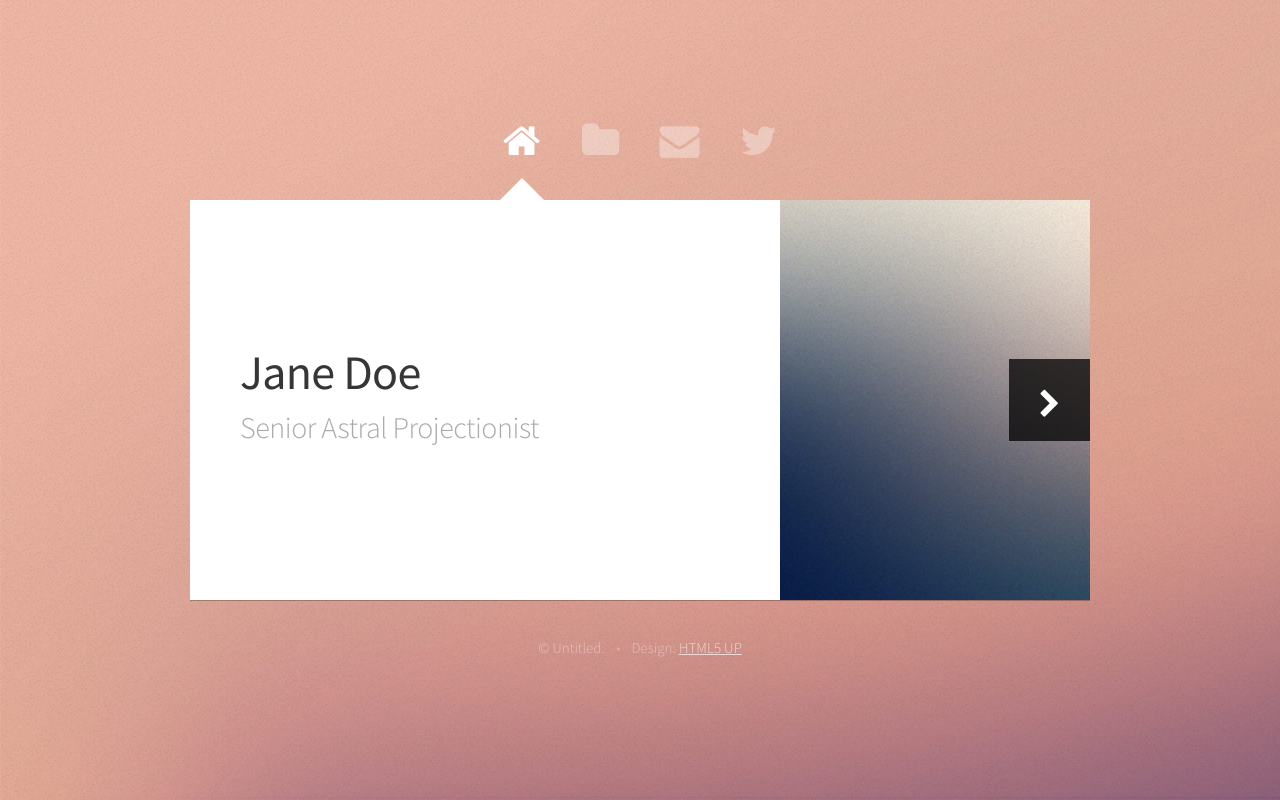
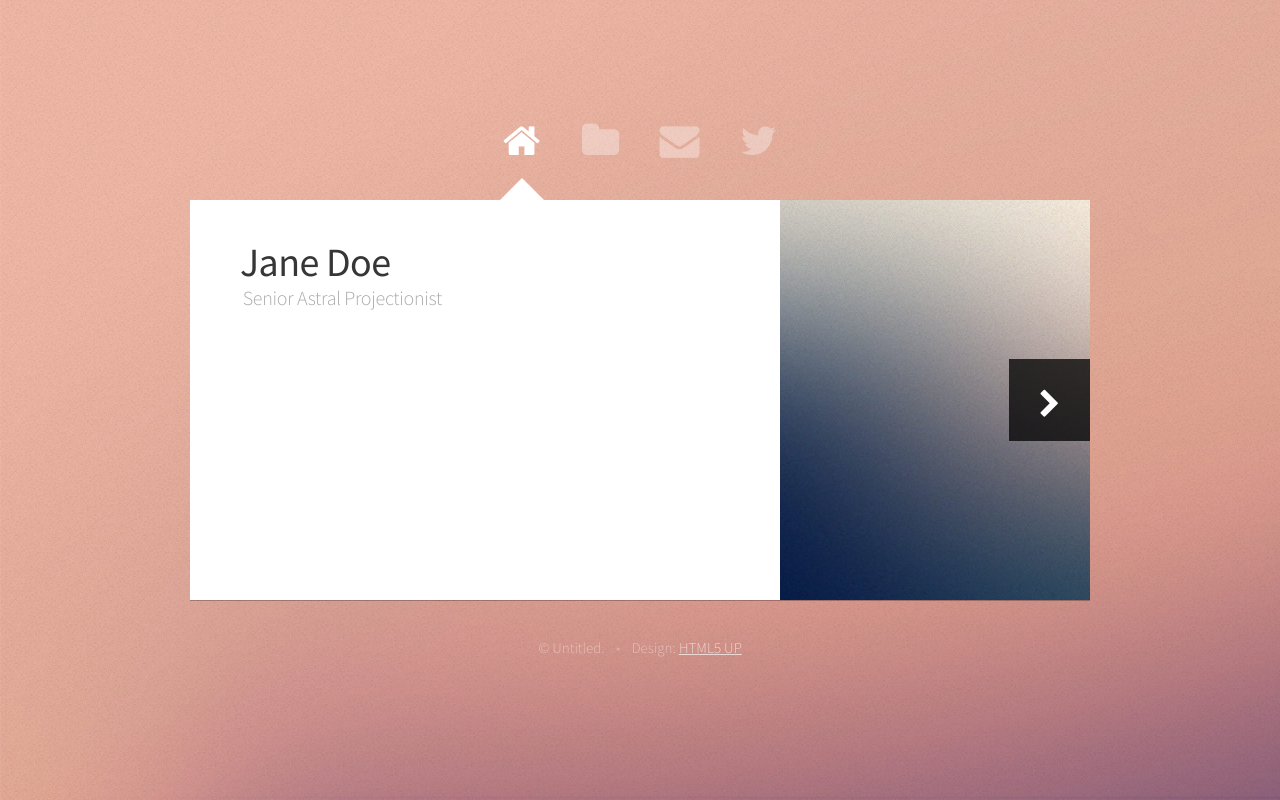
Before and after one commit to OzuYatamutsu/vega, a plain HTML site: page view/index.html in a window 1280 px wide. Drawn offline with Linux system fonts and the light colour scheme.

Commit message:
CSS changes

```diff
--- a/view/assets/css/main.css
+++ b/view/assets/css/main.css
@@ -1160,7 +1160,7 @@
 			}
 
 			h1 {
-				font-size: 2.4em;
+				font-size: 2.0em;
 				letter-spacing: -0.015em;
 			}
 
@@ -1405,15 +1405,15 @@
 					#me header > h1 {
 						position: absolute;
 						left: 0;
-						bottom: 52.5%;
+						bottom: 80.0%;
 						margin: 0;
 					}
 
 					#me header > p {
 						position: absolute;
-						left: 0;
-						top: 52.5%;
-						font-size: 1.5em;
+						left: 0.3%;
+						top: 20%;
+						font-size: 1.0em;
 						letter-spacing: -0.015em;
 						margin-top: 0;
 					}
```
